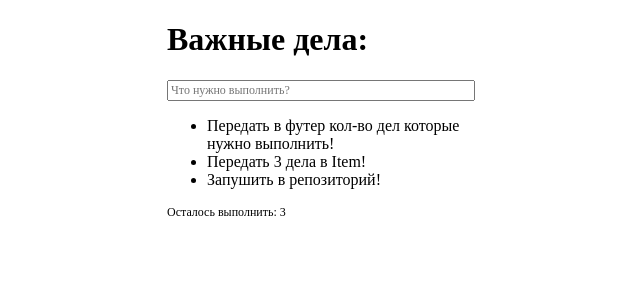
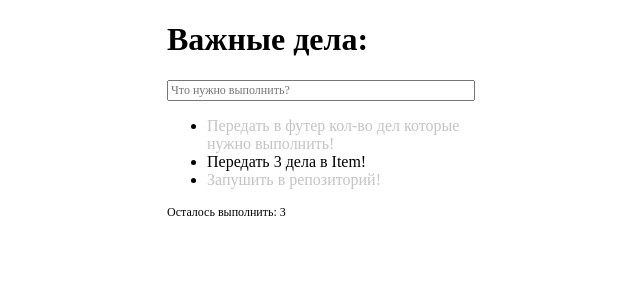
Before and after one commit to WebHeroSchool/toDoSolomon, a React (Create React App) app: page / in a window 1280 px wide. Shown: the top 300 px of the page, without its empty margins (323-963 px from the left). Built offline with nearby package versions, Linux system fonts and the light colour scheme; a web font is replaced by a local one.

Commit message:
подключение classnames

```diff
--- a/package.json
+++ b/package.json
@@ -34,5 +34,8 @@
       "last 1 firefox version",
       "last 1 safari version"
     ]
+  },
+  "devDependencies": {
+    "classnames": "^2.3.1"
   }
 }
--- a/src/components/App/App.js
+++ b/src/components/App/App.js
@@ -6,13 +6,16 @@
 
 const items = [
   {
-    value: 'Передать в футер кол-во дел которые нужно выполнить!'
+    value: 'Передать в футер кол-во дел которые нужно выполнить!',
+    isDone: true,
   },
   {
-    value: 'Передать 3 дела в Item!'
+    value: 'Передать 3 дела в Item!',
+    isDone: false,
   },
   {
-    value: 'Запушить в репозиторий!'
+    value: 'Запушить в репозиторий!',
+    isDone: true,
   },
 ]
 
--- a/src/components/App/App.module.css
+++ b/src/components/App/App.module.css
@@ -23,3 +23,7 @@
   font-family: "Prosto One";
   font-size: 12px;
 }
+
+.done {
+  color: #c4c4c4;
+}
--- a/src/components/Item/Item.js
+++ b/src/components/Item/Item.js
@@ -1,6 +1,15 @@
 import React from "react";
+import classNames from "classnames";
 import styles from '../App/App.module.css'
 
-const Item = ({value}) => (<span className={styles.ItemList}>{value}</span>);
+const Item = ({value, isDone}) => (<span className={
+  classNames({
+    [styles.ItemList]: true,
+    [styles.item]: true,
+    [styles.done]: isDone
+  })
+}>
+  {value}
+</span>);
 
 export default Item;
--- a/src/components/ItemList/ItemList.js
+++ b/src/components/ItemList/ItemList.js
@@ -3,7 +3,7 @@
 
 const ItemList = ({items}) => (
   <ul>
-    {items.map(item => <li key={item.value}><Item value={item.value} /></li> )}
+    {items.map(item => <li key={item.value}><Item value={item.value} isDone={item.isDone}/></li> )}
   </ul>
 )
 
```
Also changed, not shown: 1 other file (tests, documents, lock files or other folders).
